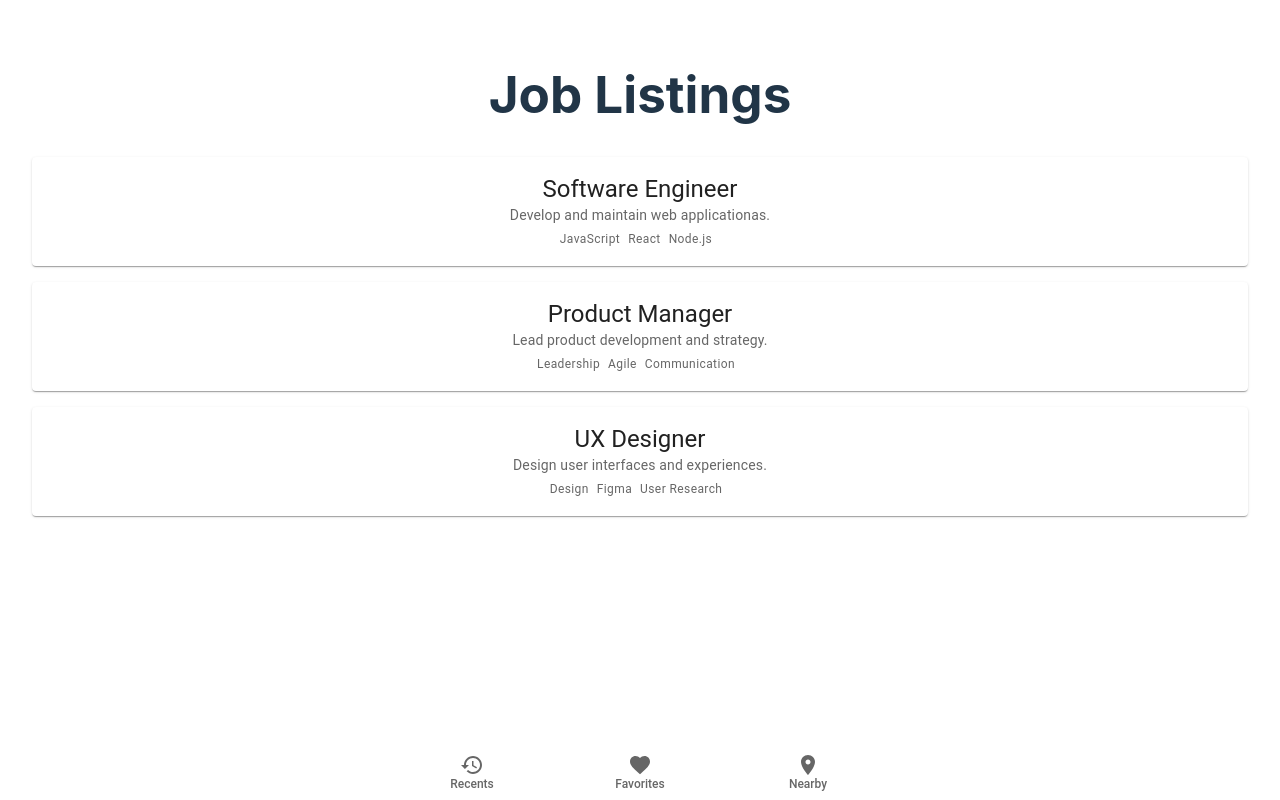
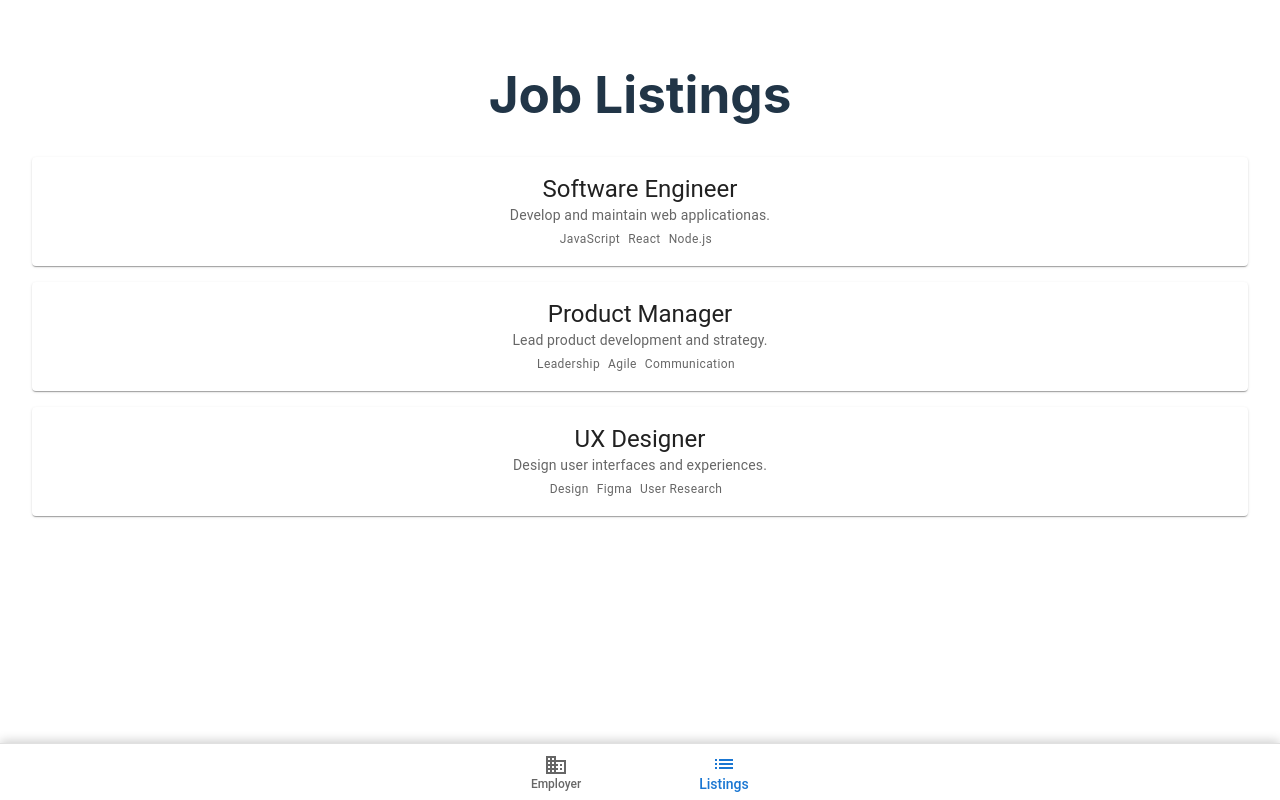
Before and after one commit to Papumaja/junction24, a React (Vite) app: page /employer/listings in a window 1280 px wide. Built offline with nearby package versions, Linux system fonts and the light colour scheme.

Commit message:
Add navigation to employer side

```diff
--- a/src/App.jsx
+++ b/src/App.jsx
@@ -36,7 +36,11 @@ function App() {
         <Routes>
           <Route exact path="/" element={<SwipePage />} />
           <Route exact path="/employer" element={<FormPage />} />
-          <Route exact path="/employee/listings/:id" element={<EmployeeJobListingPage />} />
+          <Route
+            exact
+            path="/employee/listings/:id"
+            element={<EmployeeJobListingPage />}
+          />
           <Route
             exact
             path="/employer/listings"
--- a/src/components/EmployerNavigation.jsx
+++ b/src/components/EmployerNavigation.jsx
@@ -1,20 +1,34 @@
+import React from 'react';
 import { BottomNavigation, BottomNavigationAction } from '@mui/material';
-import RestoreIcon from '@mui/icons-material/Restore';
-import FavoriteIcon from '@mui/icons-material/Favorite';
-import LocationOnIcon from '@mui/icons-material/LocationOn';
+import { Business, List } from '@mui/icons-material';
+import { useNavigate } from 'react-router-dom';
 
-export default function EmployerNavigation() {
+export default function EmployerNavigation({ value }) {
+  const navigate = useNavigate();
+  console.log(value);
+
+  const handleChange = (event, newValue) => {
+    switch (newValue) {
+      case 0:
+        navigate('/employer');
+        break;
+      case 1:
+        navigate('/employer/listings');
+        break;
+      default:
+        break;
+    }
+  };
+
   return (
     <BottomNavigation
-      onChange={(event, newValue) => {
-        setValue(newValue);
-      }}
+      className="navigation"
+      value={value}
+      onChange={handleChange}
       showLabels
-      style={{ position: 'fixed', bottom: 0, width: '100%' }}
     >
-      <BottomNavigationAction label="Recents" icon={<RestoreIcon />} />
-      <BottomNavigationAction label="Favorites" icon={<FavoriteIcon />} />
-      <BottomNavigationAction label="Nearby" icon={<LocationOnIcon />} />
+      <BottomNavigationAction label="Employer" icon={<Business />} />
+      <BottomNavigationAction label="Listings" icon={<List />} />
     </BottomNavigation>
   );
 }
--- a/src/index.css
+++ b/src/index.css
@@ -74,3 +74,11 @@ button:focus-visible {
 .card {
   margin-bottom: 16px;
 }
+
+.navigation {
+  position: fixed;
+  bottom: 0;
+  width: 100%;
+  box-shadow: 0px -2px 10px rgba(0, 0, 0, 0.2);
+  border-top: 1px solid rgba(0, 0, 0, 0.12);
+}
--- a/src/pages/JobListingsPage.jsx
+++ b/src/pages/JobListingsPage.jsx
@@ -37,8 +37,8 @@ export default function JobListingsPage() {
       <div className="content">
         <h1>Job Listings</h1>
         <Stack direction={'column'} spacing={2}>
-          {jobListings.map((job) => (
-            <Card sx={{ width: '100%' }}>
+          {jobListings.map((job, idx) => (
+            <Card sx={{ width: '100%' }} key={idx}>
               <CardActionArea
                 component={Link}
                 to={`/employer/listings/${job.id}`}
@@ -68,7 +68,7 @@ export default function JobListingsPage() {
           ))}
         </Stack>
       </div>
-      <EmployerNavigation />
+      <EmployerNavigation value={1} />
     </div>
   );
 }
```
